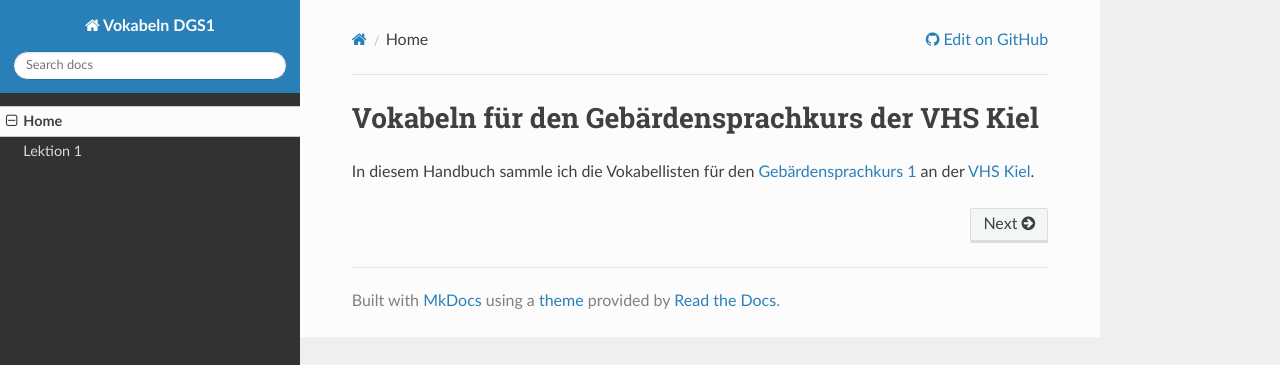
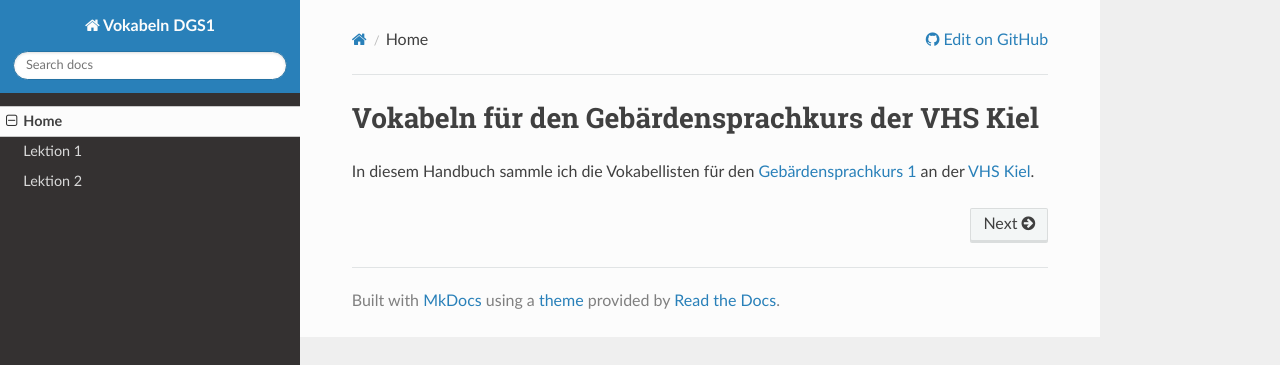
Before and after one commit to RincewindWizzard/dgs-kurs-vokabeln, an MkDocs documentation site: the page built from docs/index.md, in a window 1280 px wide. Shown: the top 365 px of the page. Built offline with MkDocs 1.6.1, drawn with Linux system fonts in a browser that asks for light colours; nearby versions of some CDN libraries.

Commit message:
Update mkdocs.yml

```diff
--- a/mkdocs.yml
+++ b/mkdocs.yml
@@ -14,3 +14,4 @@ markdown_extensions:
 nav:
   - Home: index.md
   - Lektion 1: 01_chapter.md
+  - Lektion 2: 02_chapter.md
```
